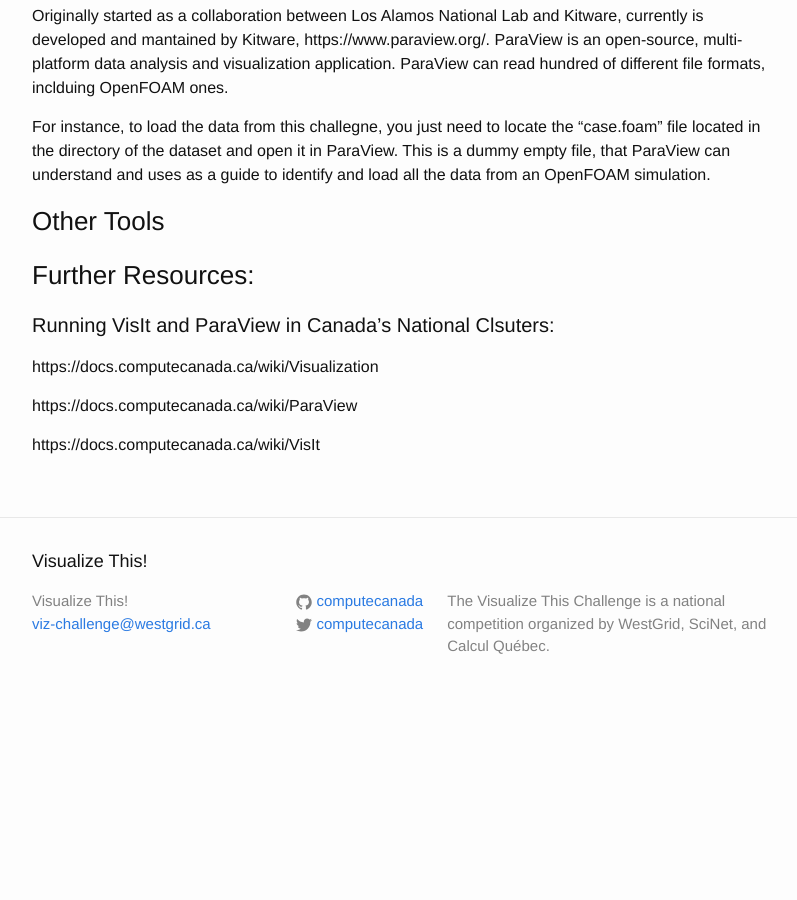
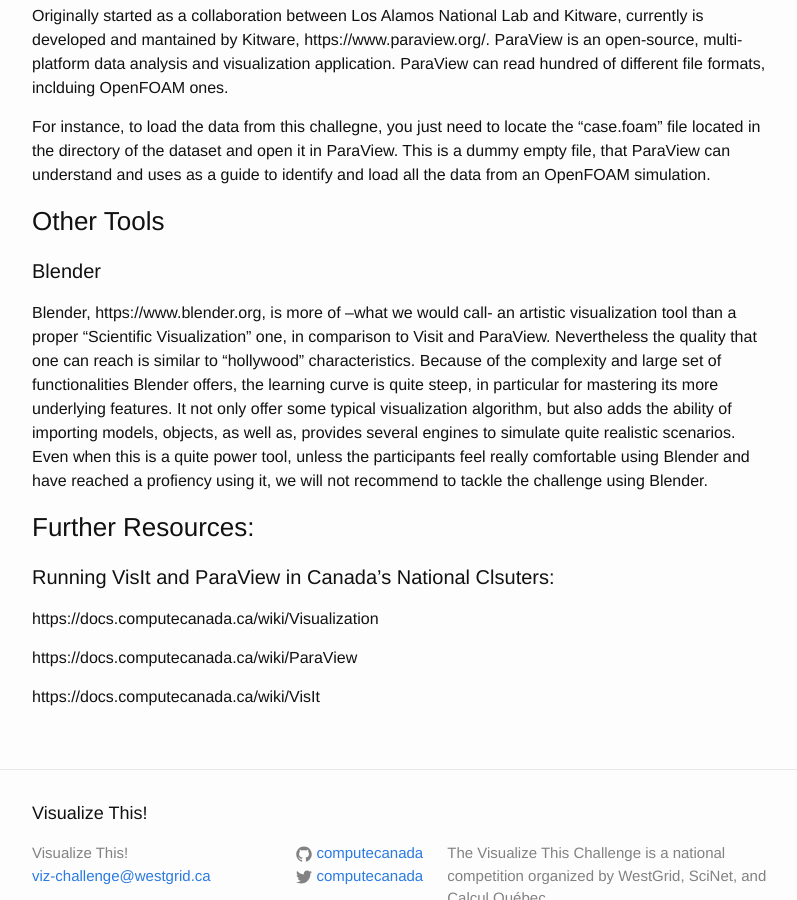
Before and after one commit to ComputeCanada/visualizeThis, a Jekyll site: the page built from _posts/2019-08-20-tools.markdown, in a window 1280 px wide and 900 px high, scrolled down 1374 px. Shown: the whole window, without its empty margins (238-1035 px from the left). Built offline with Jekyll 4.4.1, drawn with Linux system fonts in a browser that asks for light colours; before the commit the page ends 2092 px from its top, so only the background shows below that.

Commit message:
about blender

```diff
--- a/_posts/2019-08-20-tools.markdown
+++ b/_posts/2019-08-20-tools.markdown
@@ -50,6 +50,13 @@
 
 
 ### Other Tools
+#### Blender
+Blender, https://www.blender.org, is more of --what we would call- an artistic visualization tool than a proper "Scientific Visualization" one, in comparison to Visit and ParaView.
+Nevertheless the quality that one can reach is similar to "hollywood" characteristics.
+Because of the complexity and large set of functionalities Blender offers, the learning curve is quite steep, in particular for mastering its more underlying features.
+It not only offer some typical visualization algorithm, but also adds the ability of importing models, objects, as well as, provides several engines to simulate quite realistic scenarios.
+Even when this is a quite power tool, unless the participants feel really comfortable using Blender and have reached a profiency using it, we will not recommend to tackle the challenge using Blender.
+
 
 
 ### Further Resources:
```
